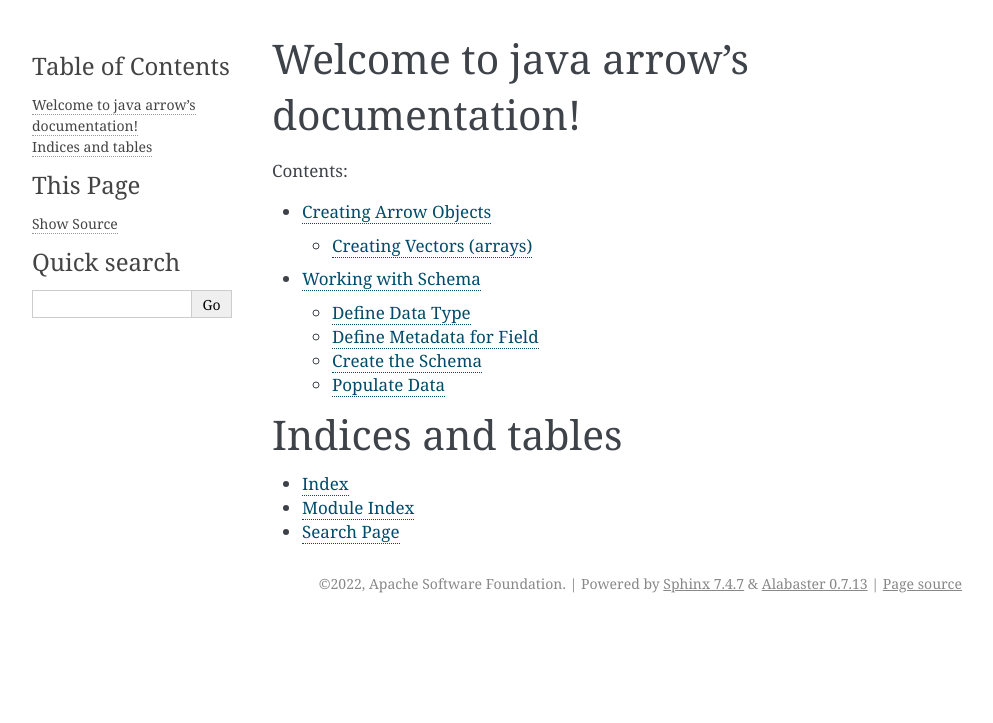
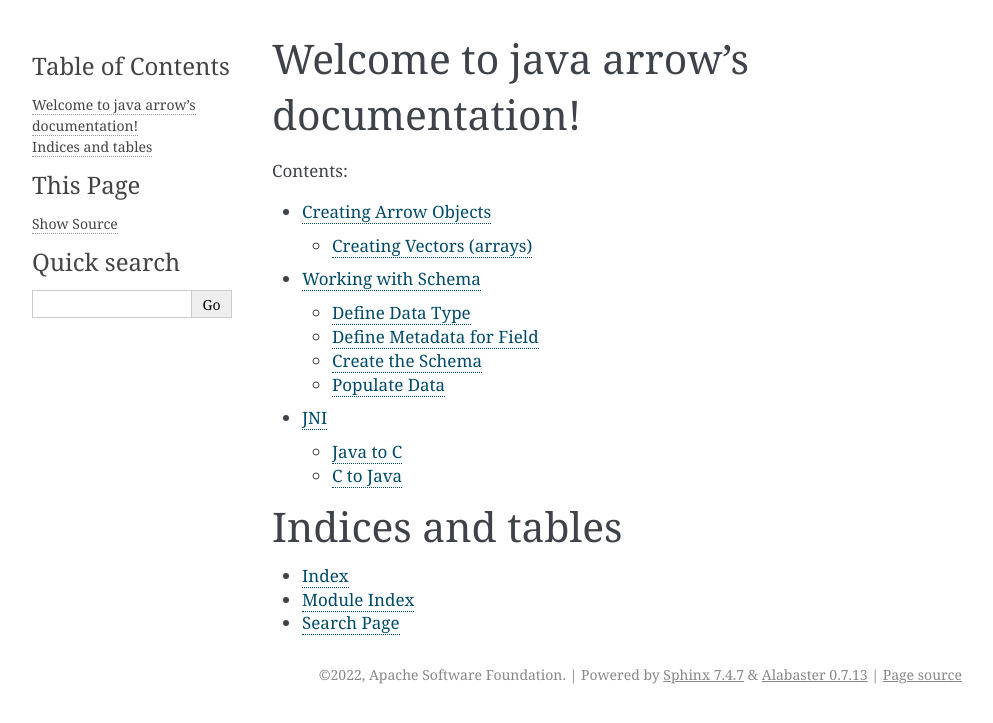
Before and after one commit to apache/arrow-cookbook, a Sphinx documentation site: the page built from java/source/index.rst, in a window 1280 px wide. Shown: the top 723 px of the page, without its empty margins (148-1141 px from the left). Built offline with Sphinx 7.4.7, drawn with Linux system fonts in a browser that asks for light colours.

Commit message:
Adding java cookbook for creating arrow jni

```diff
--- a/java/source/index.rst
+++ b/java/source/index.rst
@@ -12,6 +12,7 @@ Welcome to java arrow's documentation!
 
    create
    schema
+   jni
 
 Indices and tables
 ==================
--- /dev/null
+++ b/java/source/jni.rst
@@ -0,0 +1,14 @@
+===
+JNI
+===
+
+Recipes related to leveraging Arrow java jni
+
+.. contents::
+
+
+Java to C
+=========
+
+C to Java
+=========
```
